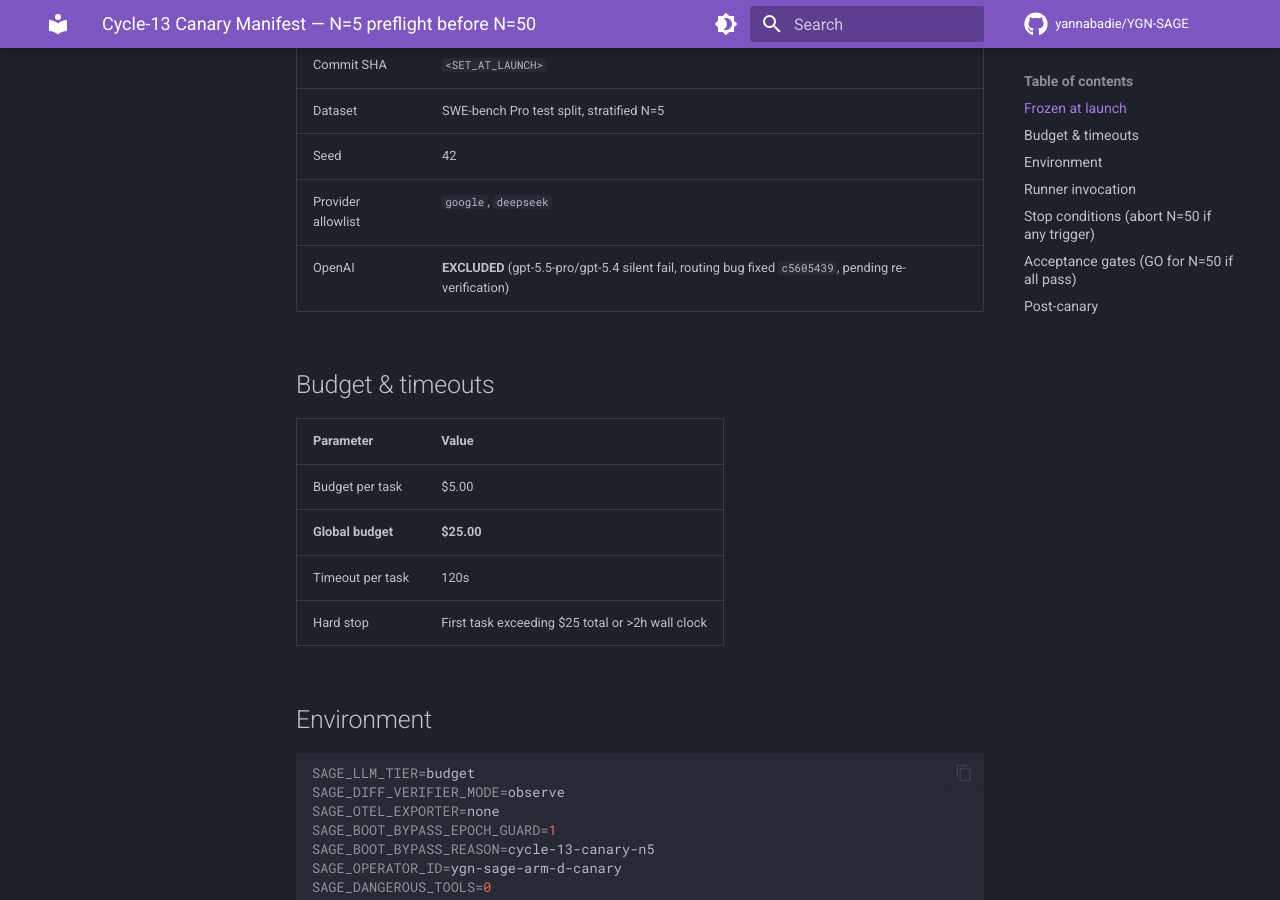
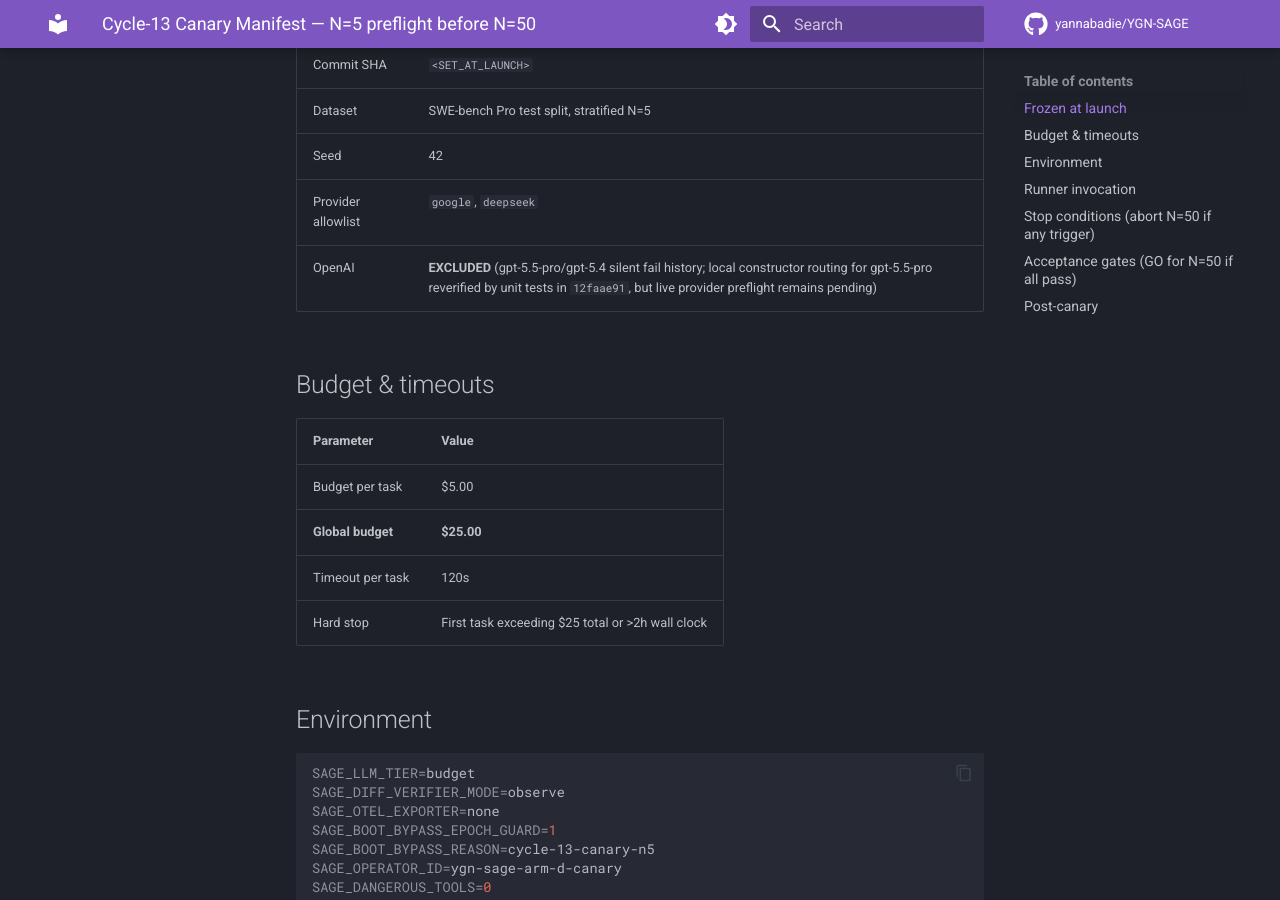
Before and after one commit to yannabadie/YGN-SAGE, an MkDocs documentation site: the page built from docs/benchmarks/cycle-13-canary-manifest.md, in a window 1280 px wide and 900 px high, scrolled down 389 px. Built offline with MkDocs 1.6.1 and Material for MkDocs 9.7.7, drawn with Linux system fonts in a browser that asks for light colours; comment, search, counter and statistics services are not loaded.

Commit message:
docs(bench): record openai routing recheck

```diff
--- a/docs/benchmarks/cycle-13-canary-manifest.md
+++ b/docs/benchmarks/cycle-13-canary-manifest.md
@@ -10,7 +10,7 @@
 | Dataset | SWE-bench Pro test split, stratified N=5 |
 | Seed | 42 |
 | Provider allowlist | `google`, `deepseek` |
-| OpenAI | **EXCLUDED** (gpt-5.5-pro/gpt-5.4 silent fail, routing bug fixed `c5605439`, pending re-verification) |
+| OpenAI | **EXCLUDED** (gpt-5.5-pro/gpt-5.4 silent fail history; local constructor routing for gpt-5.5-pro reverified by unit tests in `12faae91`, but live provider preflight remains pending) |
 
 ## Budget & timeouts
 
```
